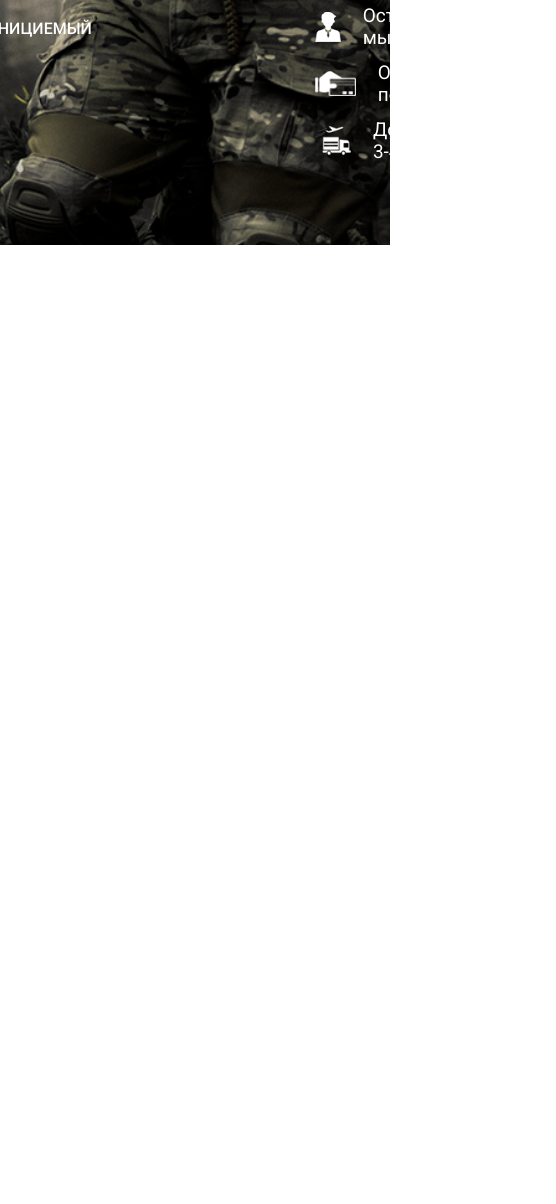
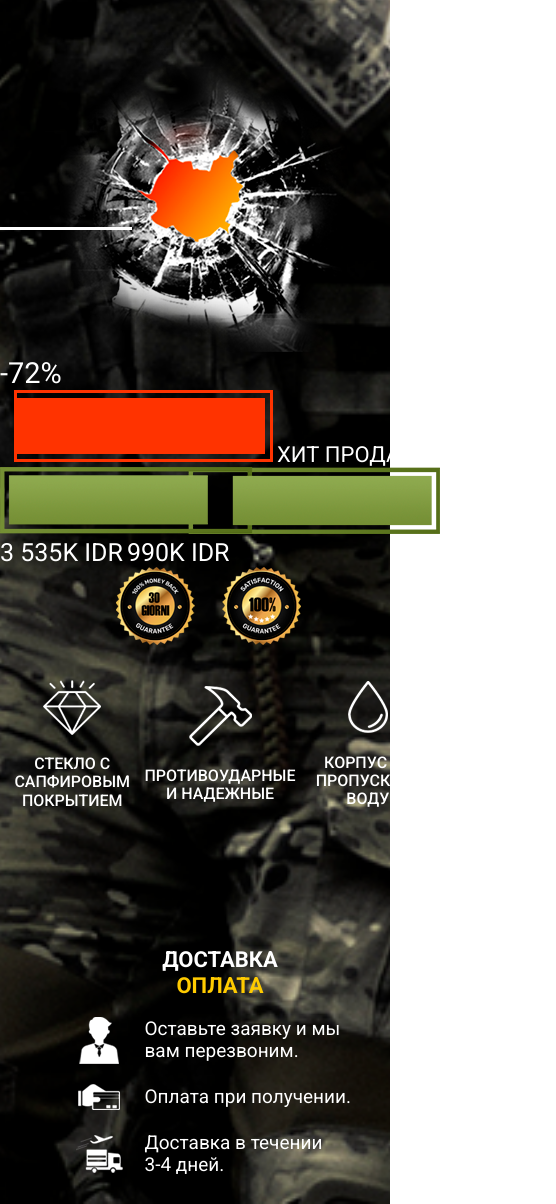
Before and after one commit to GusselnikovaA/AMST-watch, a plain HTML site: page src/index.html in a window 390 px wide. Shown: the part 599-1803 px from the top of the page, 556 px wide, since content can reach past the window. Before the commit the page ends 844 px from the top, so only its background shows below. Drawn offline with nearby package versions, Linux system fonts and the light colour scheme.

Commit message:
Адаптив

```diff
--- a/src/index.html
+++ b/src/index.html
@@ -40,7 +40,8 @@
                   <div class="edge__image">
                     <img src="img/edge/Icon_3.png" alt="Иконка водонепроницаемости">
                   </div>
-                  <p class="edge__text">ВОДОНЕПРОНИЦИЕМЫЙ КОРПУС</p>
+                  <p class="edge__text edge__text_dekstop">ВОДОНЕПРОНИЦИЕМЫЙ КОРПУС</p>
+                  <p class="edge__text edge__text_mobile">КОРПУС НЕ ПРОПУСКАЕТ ВОДУ</p>
                 </div>
                 <!-- /.edge-card -->
               </div>
--- a/src/sass/blocks/_edge.sass
+++ b/src/sass/blocks/_edge.sass
@@ -12,3 +12,23 @@
     color: #ffffff
     font-size: 16px
     font-weight: 500
+    &_mobile
+      display: none
+
+
+@media (max-width: 1000px)
+  .edge
+    padding-top: 30px
+    padding-left: 0
+    &-wrap
+      flex-direction: row
+      justify-content: space-between
+    &-card
+      align-items: center
+      justify-content: center
+    &__text
+      text-align: center
+      &_dekstop
+        display: none
+      &_mobile
+        display: flex
--- a/src/sass/blocks/_hero.sass
+++ b/src/sass/blocks/_hero.sass
@@ -80,3 +80,30 @@
     flex-direction: column
     align-items: center
     margin-bottom: 22px
+
+
+@media (max-width: 1000px)
+  .hero
+    &-wrap
+      position: static
+    &-clock
+      position: static
+      margin-top: 0
+    &__button
+      display: none
+    &-countdown
+      display: none
+    &-sale
+      position: static
+      &__text
+        position: static
+    &-hit
+      position: static
+      &__text
+        position: static
+    &-price
+      position: static
+      &_before, &_after
+        position: static
+    &-quality
+      position: static
--- a/src/sass/blocks/_info.sass
+++ b/src/sass/blocks/_info.sass
@@ -53,3 +53,8 @@
       font-size: 19px
       font-weight: 400
       max-width: 220px
+
+@media (max-width: 1000px)
+  .info
+    &-rating
+      display: none
--- a/src/sass/blocks/_page.sass
+++ b/src/sass/blocks/_page.sass
@@ -1,6 +1,6 @@
 .page
   max-width: 1920px
-  height: 100vh
+  // height: 100vh
   background: url(../img/backround.png) no-repeat
   background-position: center center
   background-size: cover
@@ -45,4 +45,18 @@
 
 @media (max-width: 1000px)
   .page
-    flex-direction: row
+    position: static
+    &-wrap
+      flex-direction: column
+    &__title
+      text-align: right
+    &__column
+      &:first-child
+        width: 100%
+        order: 2
+      &:nth-child(2)
+        width: 100%
+        order: 1
+      &:last-child
+        width: 100%
+        order: 3
```
Also changed, not shown: src/css/style.css, 1 other file.
